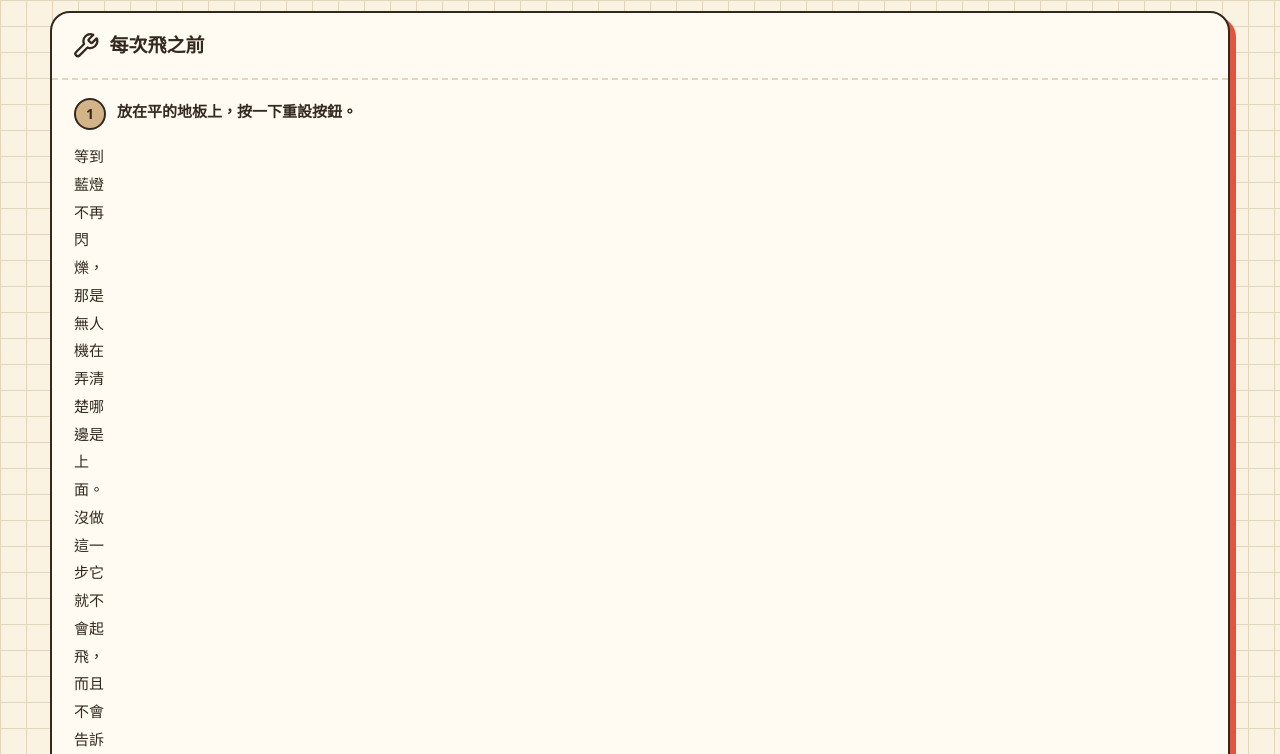
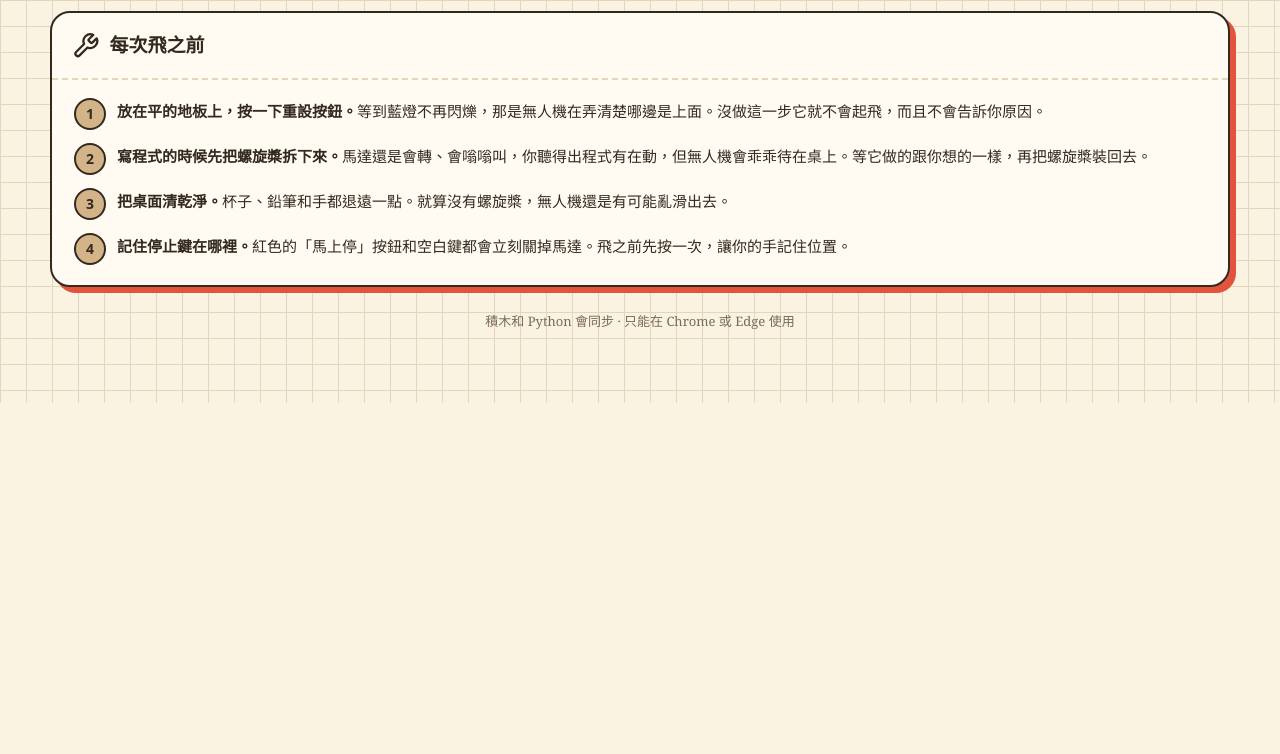
Before and after one commit to HaKexva/pydrone-ground-station, a website with bundled scripts: page index.html in a window 1280 px wide. Shown: the part 2054-2808 px from the top of the page. After the commit the page ends 2457 px from the top, so only its background shows below. Built offline with nearby package versions, Linux system fonts and the light colour scheme.

Commit message:
fix: checklist text rendered one character per line
Each <li> is a grid with "30px 1fr" columns, and data-i-html set its
innerHTML to mixed content: a <strong> followed by a bare text node. A
grid container makes every child a cell, anonymous text nodes included,
so the trailing sentence wrapped into the next row's 30px column.

Wrapping each item's content in a single span puts it back in one cell.

Added two tests for the bug class: one derives the set of grid containers
from the stylesheet and asserts no data-i-html target is one, the other
requires each checklist item to hold exactly one wrapper. Both were
confirmed to fail against the original markup.

Co-Authored-By: Claude Opus 5 <noreply@anthropic.com>

```diff
--- a/index.html
+++ b/index.html
@@ -186,10 +186,10 @@
     <h2><svg class="ic lg"><use href="#i-wrench"/></svg> <span data-i="checkTitle"></span></h2>
     <div class="inner">
       <ol>
-        <li data-i-html="c1"></li>
-        <li data-i-html="c2"></li>
-        <li data-i-html="c3"></li>
-        <li data-i-html="c4"></li>
+        <li><span data-i-html="c1"></span></li>
+        <li><span data-i-html="c2"></span></li>
+        <li><span data-i-html="c3"></span></li>
+        <li><span data-i-html="c4"></span></li>
       </ol>
     </div>
   </section>
```
Also changed, not shown: test/wiring.test.mjs (+32 -0 lines).
